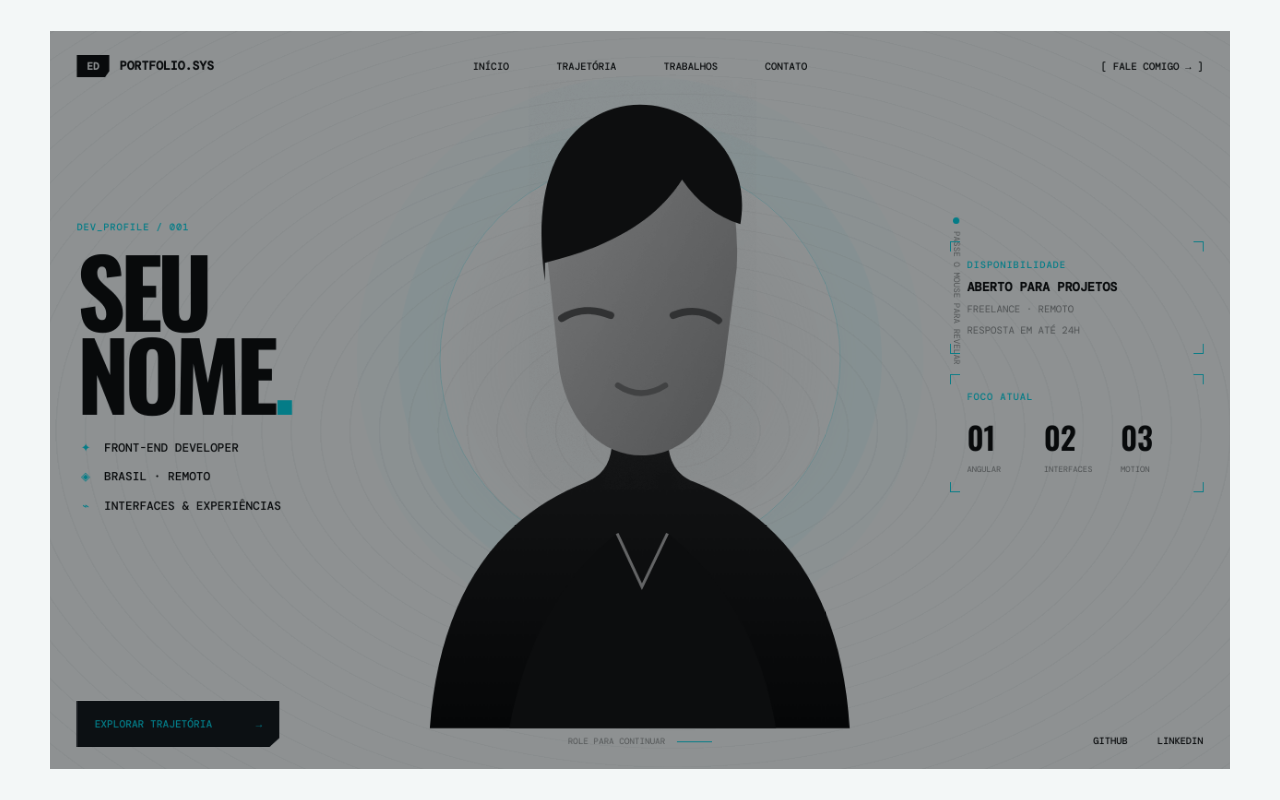
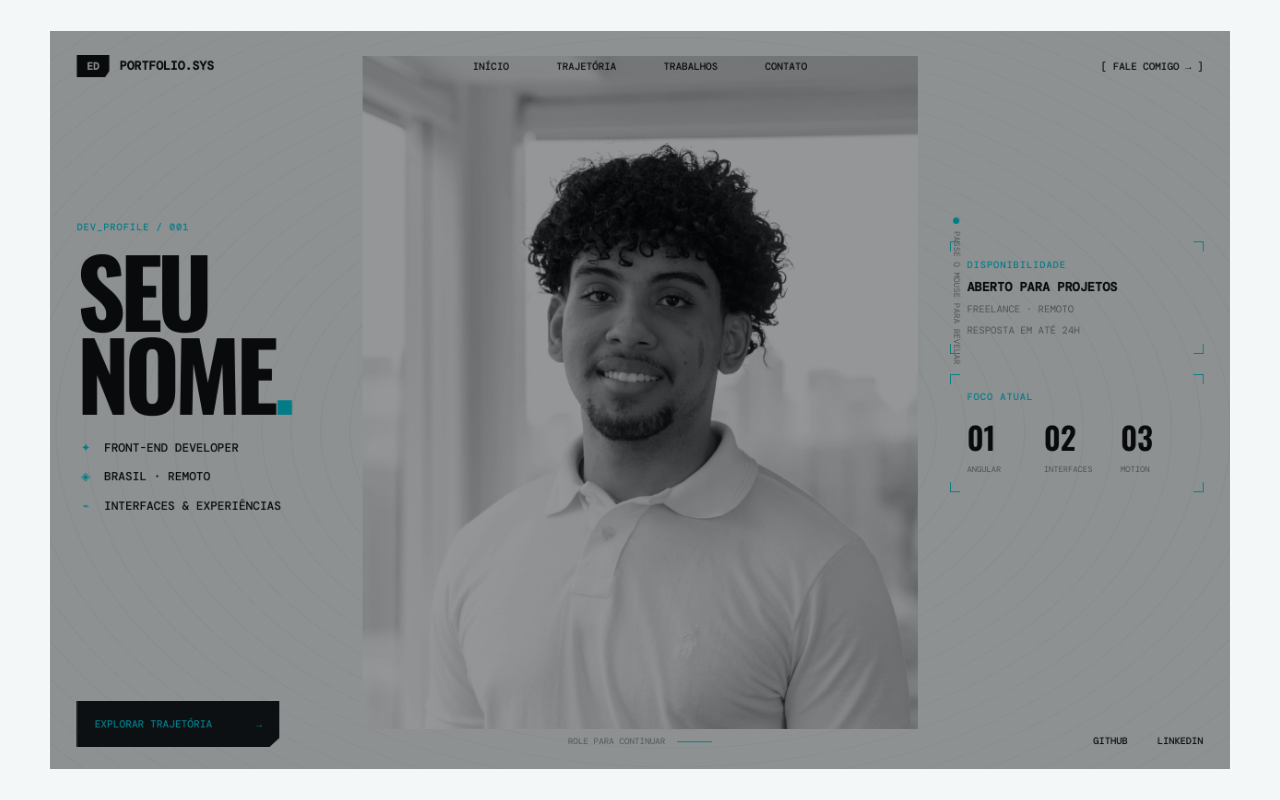
Before and after one commit to IamEduardok/portifolioV2, an Angular app in the folder PortifolioV2/: page / in a window 1280 px wide. Shown: the top 800 px of the page. Built offline with nearby package versions, Linux system fonts and the light colour scheme; a web font is replaced by a local one.

Commit message:
feat: adiciona foto profissional ao hero

```diff
--- a/PortifolioV2/src/app/app.html
+++ b/PortifolioV2/src/app/app.html
@@ -61,8 +61,8 @@
               <img
                 #portraitImage
                 class="portrait-photo"
-                src="/images/profile-placeholder.svg"
-                alt="Substitua este retrato pela sua foto"
+                src="/images/fotoProfissonal.jpg"
+                alt="Foto profissional de Eduardo"
                 (load)="preparePixelPortrait()"
               />
               <canvas #pixelPortrait class="portrait-pixel" aria-hidden="true"></canvas>
--- a/PortifolioV2/src/app/app.ts
+++ b/PortifolioV2/src/app/app.ts
@@ -79,10 +79,39 @@ export class App implements AfterViewInit, OnDestroy {
     const context = canvas.getContext('2d');
     if (!context) return;
 
-    canvas.width = 72;
-    canvas.height = 88;
+    const stage = this.portraitStage?.nativeElement;
+    const pixelWidth = 84;
+    const stageRatio = stage ? stage.clientWidth / stage.clientHeight : 0.82;
+    const pixelHeight = Math.round(pixelWidth / stageRatio);
+    const imageRatio = image.naturalWidth / image.naturalHeight;
+    const canvasRatio = pixelWidth / pixelHeight;
+    let sourceX = 0;
+    let sourceY = 0;
+    let sourceWidth = image.naturalWidth;
+    let sourceHeight = image.naturalHeight;
+
+    if (imageRatio > canvasRatio) {
+      sourceWidth = image.naturalHeight * canvasRatio;
+      sourceX = (image.naturalWidth - sourceWidth) * 0.52;
+    } else {
+      sourceHeight = image.naturalWidth / canvasRatio;
+      sourceY = (image.naturalHeight - sourceHeight) * 0.5;
+    }
+
+    canvas.width = pixelWidth;
+    canvas.height = pixelHeight;
     context.imageSmoothingEnabled = false;
-    context.drawImage(image, 0, 0, canvas.width, canvas.height);
+    context.drawImage(
+      image,
+      sourceX,
+      sourceY,
+      sourceWidth,
+      sourceHeight,
+      0,
+      0,
+      canvas.width,
+      canvas.height,
+    );
   }
 
   protected movePixelReveal(event: PointerEvent): void {
--- a/PortifolioV2/src/styles.scss
+++ b/PortifolioV2/src/styles.scss
@@ -123,8 +123,8 @@ ul { margin: 0; padding: 0; list-style: none; }
   inset: 0;
   width: 100%;
   height: 100%;
-  object-fit: contain;
-  object-position: center bottom;
+  object-fit: cover;
+  object-position: 52% center;
 }
 .portrait-photo { filter: grayscale(1) contrast(1.05); }
 .portrait-pixel {
```
Also changed, not shown: PortifolioV2/public/images/fotoProfissonal.jpg (added).
